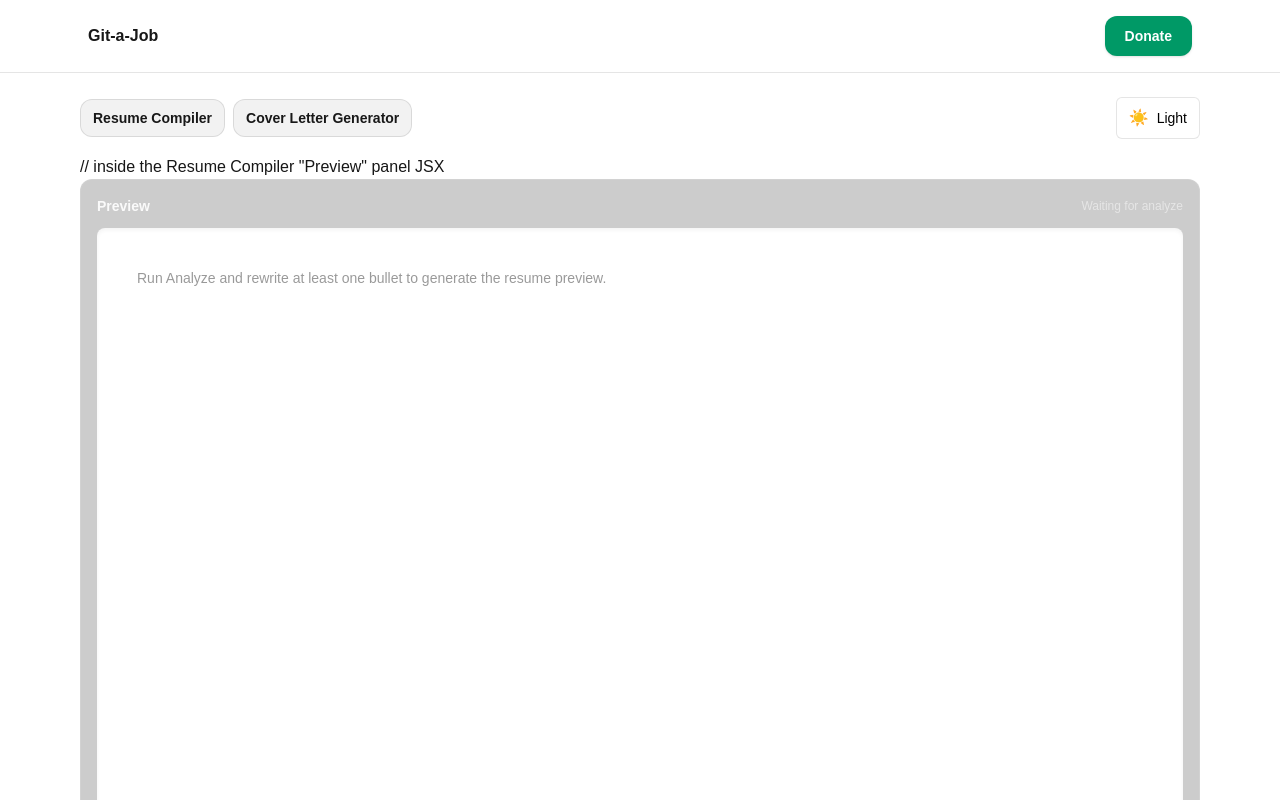
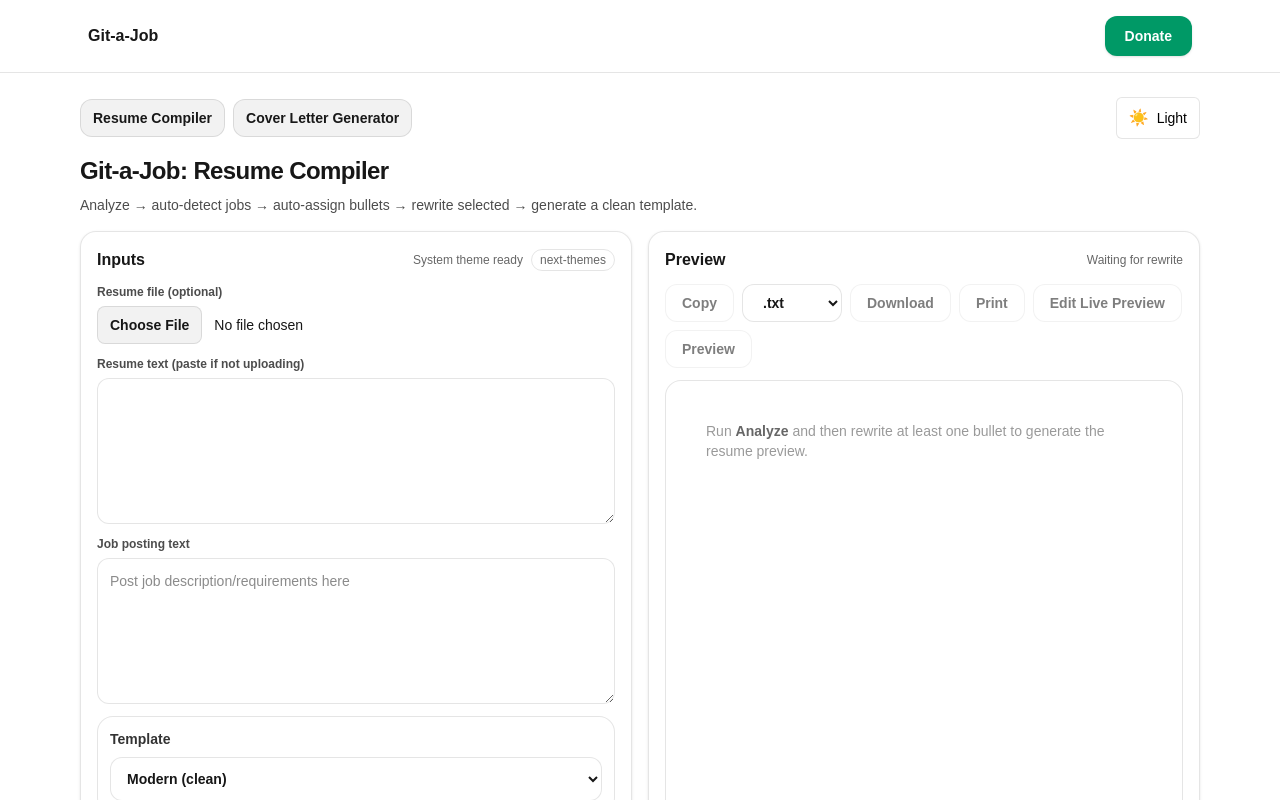
Before and after one commit to KingCarni/Resume-MVP, a Next.js app: page /resume in a window 1280 px wide. Shown: the top 800 px of the page. Built offline with nearby package versions, Linux system fonts and the light colour scheme.

Commit message:
Fix Resume Preview

```diff
--- a/src/components/ResumeMvp/index.tsx
+++ b/src/components/ResumeMvp/index.tsx
@@ -2690,38 +2690,6 @@ export default function ResumeMvp() {
   <ThemeToggle />
 </div>
 
-// inside the Resume Compiler "Preview" panel JSX
-
-<div className="rounded-xl border border-white/10 bg-black/20 p-4">
-  <div className="mb-3 flex items-center justify-between">
-    <div className="text-sm font-semibold text-white/90">Preview</div>
-    <div className="text-xs text-white/50">
-      {effectiveResumeHtml ? "Ready" : "Waiting for analyze"}
-    </div>
-  </div>
-
-  {/* Always show the white document page, even before analyze */}
-  <div className="rounded-lg bg-white shadow-inner">
-    <div className="h-[740px] overflow-auto p-10">
-      {effectiveResumeHtml ? (
-        <div
-          className="prose max-w-none"
-          dangerouslySetInnerHTML={{ __html: effectiveResumeHtml }}
-        />
-      ) : (
-        // optional: keep this super subtle
-        <div className="text-sm text-black/40">
-          Run Analyze and rewrite at least one bullet to generate the resume preview.
-        </div>
-      )}
-    </div>
-  </div>
-
-  {/* keep your Copy/Download/Print controls below as-is */}
-</div>
-
-
-
       <div className="mb-4">
         <h1 className="text-2xl font-extrabold tracking-tight">Git-a-Job: Resume Compiler</h1>
         <p className="mt-2 max-w-3xl text-sm text-black/70 dark:text-white/70">
@@ -2806,7 +2774,7 @@ export default function ResumeMvp() {
                 value={jobText}
                 onChange={(e) => setJobText(e.target.value)}
                 rows={6}
-                placeholder="Paste job posting here"
+                placeholder="Post job description/requirements here"
                 className="w-full rounded-xl border border-black/10 bg-white p-3 text-sm outline-none focus:border-black/20 dark:border-white/10 dark:bg-black/20 dark:focus:border-white/20"
               />
             </label>
@@ -3128,20 +3096,24 @@ export default function ResumeMvp() {
             </div>
           ) : null}
 
-          {resumeHtml ? (
-            <div className="mt-3 overflow-hidden rounded-2xl border border-black/10 dark:border-white/10">
+            <div className="mt-3 overflow-hidden rounded-2xl border border-black/10 bg-white dark:border-white/10 dark:bg-white">
+          {/* “Paper” container always visible */}
+          <div className="h-[720px] w-full overflow-auto">
+            {effectiveResumeHtml ? (
               <iframe
                 title="Resume preview"
                 className="h-[720px] w-full border-0"
                 srcDoc={effectiveResumeHtml}
               />
-            </div>
-          ) : (
-            <div className="mt-3 rounded-2xl border border-dashed border-black/15 p-4 text-sm text-black/60 dark:border-white/15 dark:text-white/60">
-              Run <span className="font-extrabold">Analyze</span> and then rewrite at least one
-              bullet to generate the resume HTML preview.
-            </div>
-          )}
+            ) : (
+              <div className="p-10 text-sm text-black/40">
+                Run <span className="font-extrabold text-black/60">Analyze</span> and then rewrite at least
+                one bullet to generate the resume preview.
+              </div>
+            )}
+          </div>
+        </div>
+
 
 
           {analysis && rewritePlan.length ? (
```
